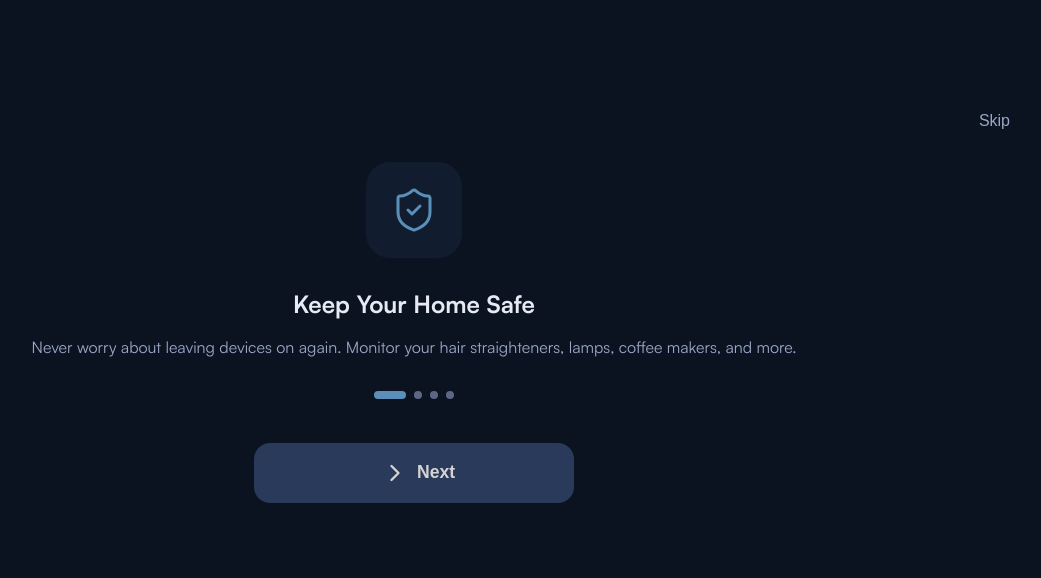
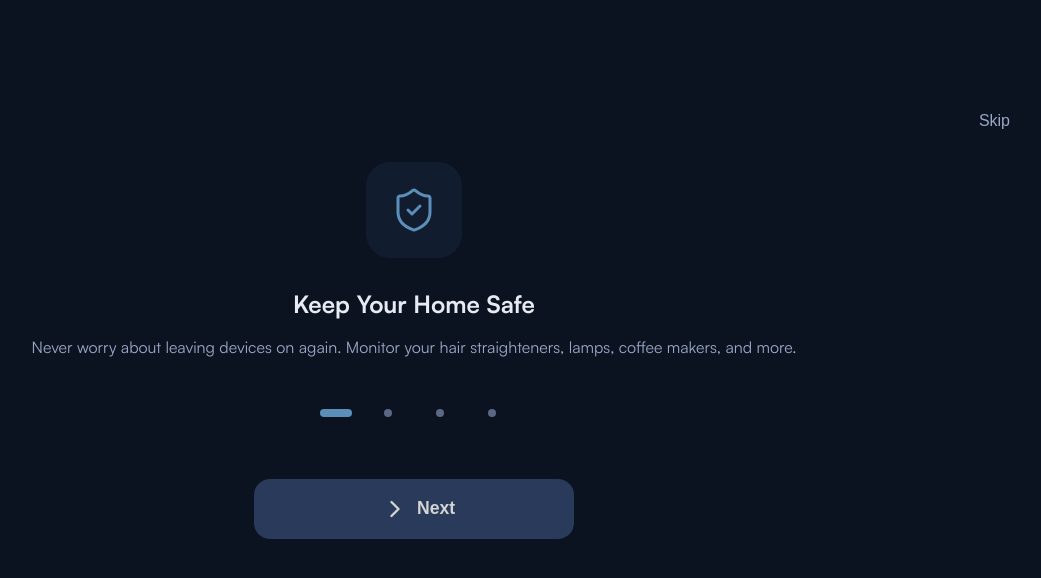
Before and after one commit to dia-avv/zeno, a React (Vite) app: page /zeno/preboarding in a window 1280 px wide. Shown: the top 578 px of the page, without its empty margins (226-1267 px from the left). Built offline with nearby package versions, Linux system fonts and the light colour scheme; no server answers.

Commit message:
fixed touch target

```diff
--- a/src/pages/PreboardingScreen.css
+++ b/src/pages/PreboardingScreen.css
@@ -59,15 +59,29 @@
   margin: 32px 0 24px 0;
 }
 .preboarding-dot {
+  width: 44px;
+  height: 44px;
+  border: none;
+  background: transparent;
+  border-radius: 22px;
+  cursor: pointer;
+  display: grid;
+  place-items: center;
+  padding: 0;
+  transition: none;
+}
+
+/* the visible dot */
+.preboarding-dot::before {
+  content: "";
   width: 8px;
   height: 8px;
   border-radius: 4px;
   background: var(--text-disabled);
-  border: none;
   transition: width 0.2s, background 0.2s;
-  cursor: pointer;
 }
-.preboarding-dot.active {
+
+.preboarding-dot.active::before {
   width: 32px;
   background: var(--accent-blue);
 }
```
